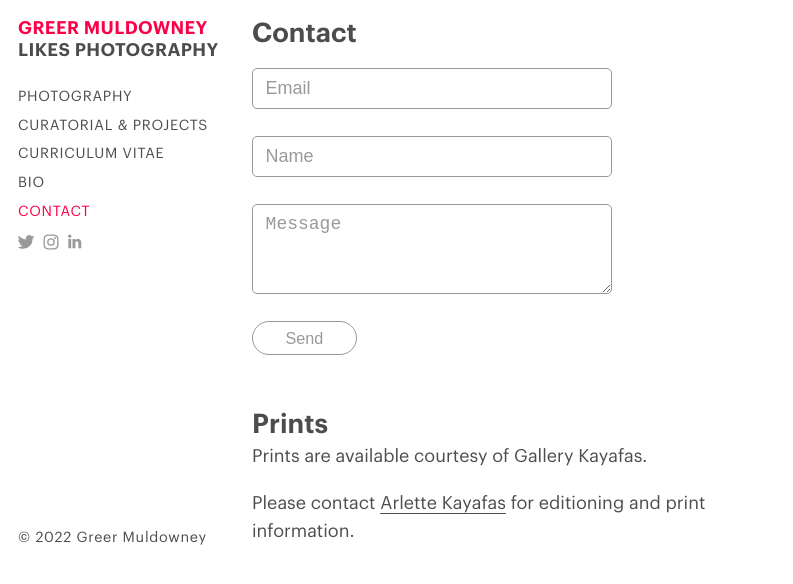
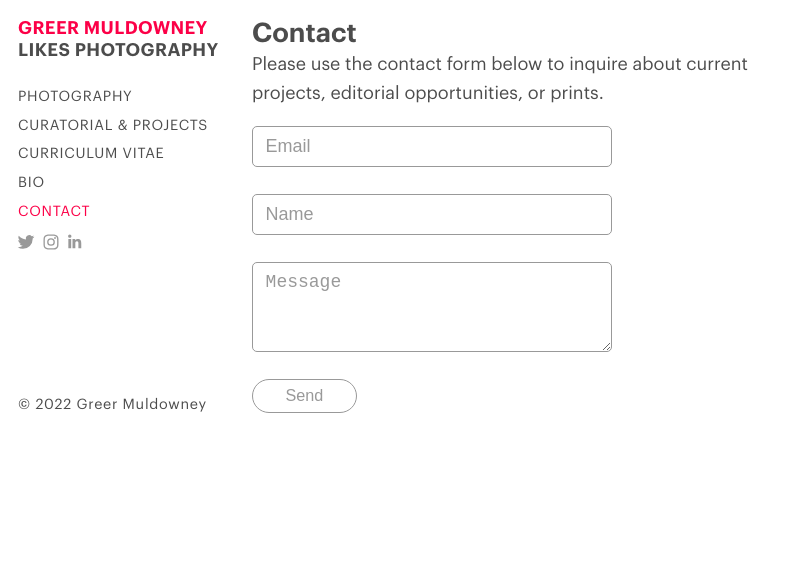
Before and after one commit to greermuldowney/greermuldowney-com, a Jekyll site: the page built from contact.md, in a window 1280 px wide. Shown: the top 584 px of the page, without its empty margins (0-793 px from the left). Built offline with Jekyll 4.4.1, drawn with Linux system fonts in a browser that asks for light colours; our own code applies the rules of GitHub Pages for plain Markdown files.

Commit message:
Update contact form to remove print section and intro text to form.

```diff
--- a/contact.md
+++ b/contact.md
@@ -3,6 +3,8 @@ body-class: contact
 ---
 
 ## Contact
+
+Please use the contact form below to inquire about current projects, editorial opportunities, or prints.
 
 <form
   action="https://formspree.io/f/xayvrgzn"
@@ -14,10 +16,3 @@ body-class: contact
 <input type="text" name="_gotcha" class="gotcha" />
 <button type="submit">Send</button>
 </form>
-
-
-## Prints
-
-Prints are available courtesy of Gallery Kayafas.
-
-Please contact [Arlette Kayafas](mailto:arlette@gallerykayafas.com) for editioning and print information.
```
